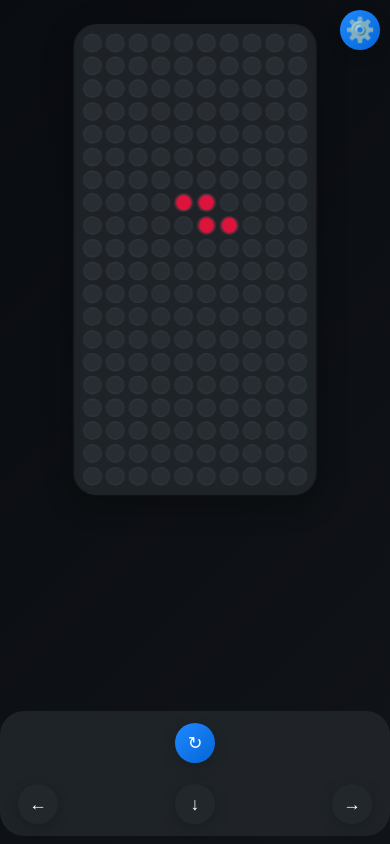
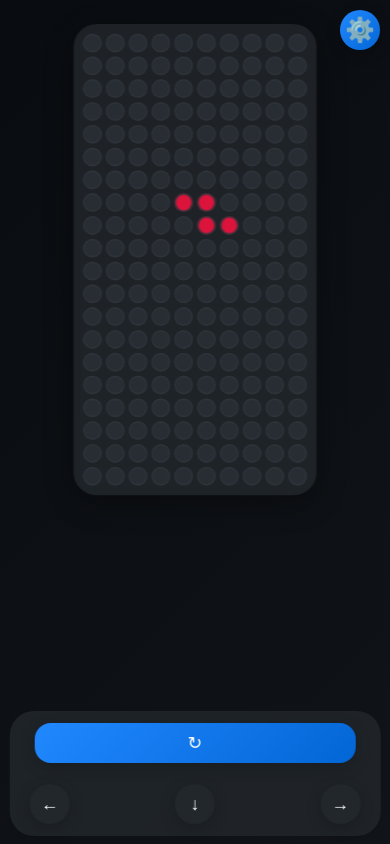
Before and after one commit to Svetk0/tetris-ai, a Next.js app: page / in a window 390 px wide. Built offline with nearby package versions, Linux system fonts and the light colour scheme.

Commit message:
fix style bug

```diff
--- a/src/components/Tetris.module.scss
+++ b/src/components/Tetris.module.scss
@@ -201,7 +201,7 @@
 .controlPanel {
     display: none;
     padding: 0.75rem;
-    width: 100vw;
+    width: 95vw;
     background: rgba(36, 41, 46, 0.8);
     border-radius: 1.5rem;
     backdrop-filter: blur(4px);
@@ -221,15 +221,17 @@
 
 .controlRow {
     display: flex;
-    gap: clamp(1rem, 30vw, 30rem);
+    gap: clamp(1rem, 27vw, 30rem);
     align-items: center;
     justify-content: center;
     width: 100%;
+    padding-inline: 0.5rem;
 }
 
 .controlButton {
     width: 40px;
     height: 40px;
+    aspect-ratio: 1/1;
     border-radius: 50%;
     background: rgba(36, 41, 46, 0.8);
     border: none;
@@ -261,6 +263,8 @@
 
     &.rotate {
         background: linear-gradient(135deg, #2188ff, #0366d6);
+        width: 97%;
+        border-radius: 1rem;
 
         &:active {
             background: linear-gradient(135deg, #2188ff, #044289);
```
